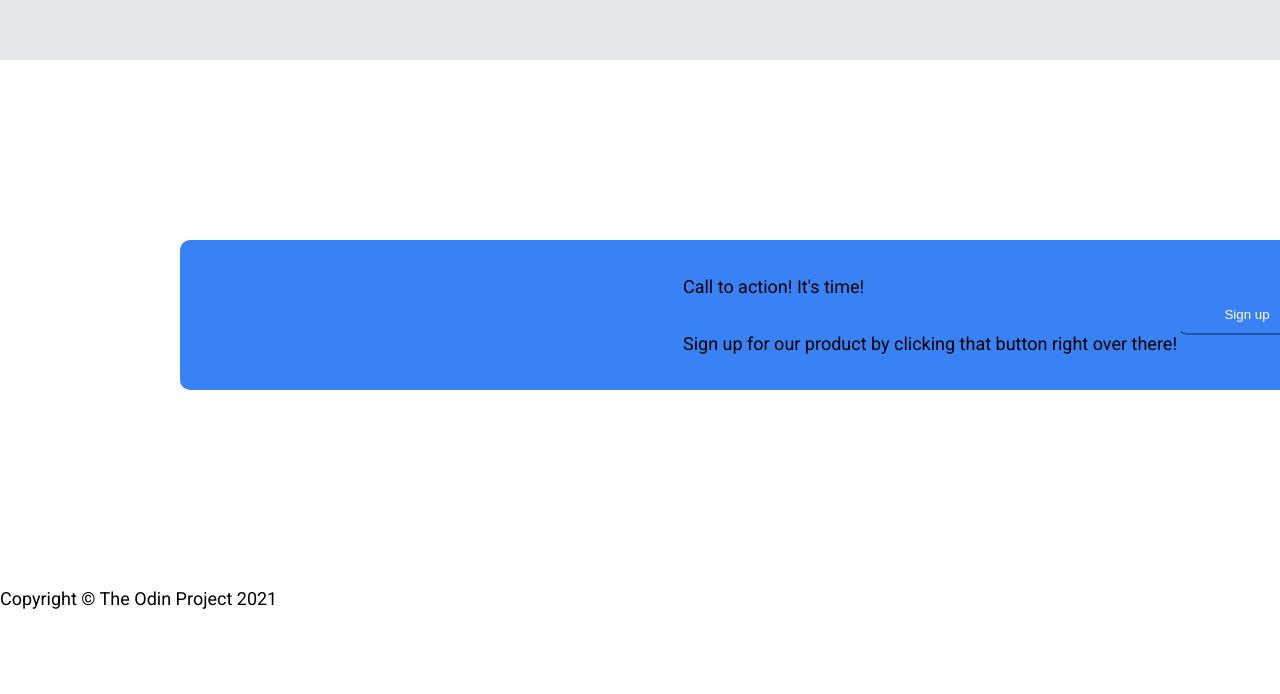
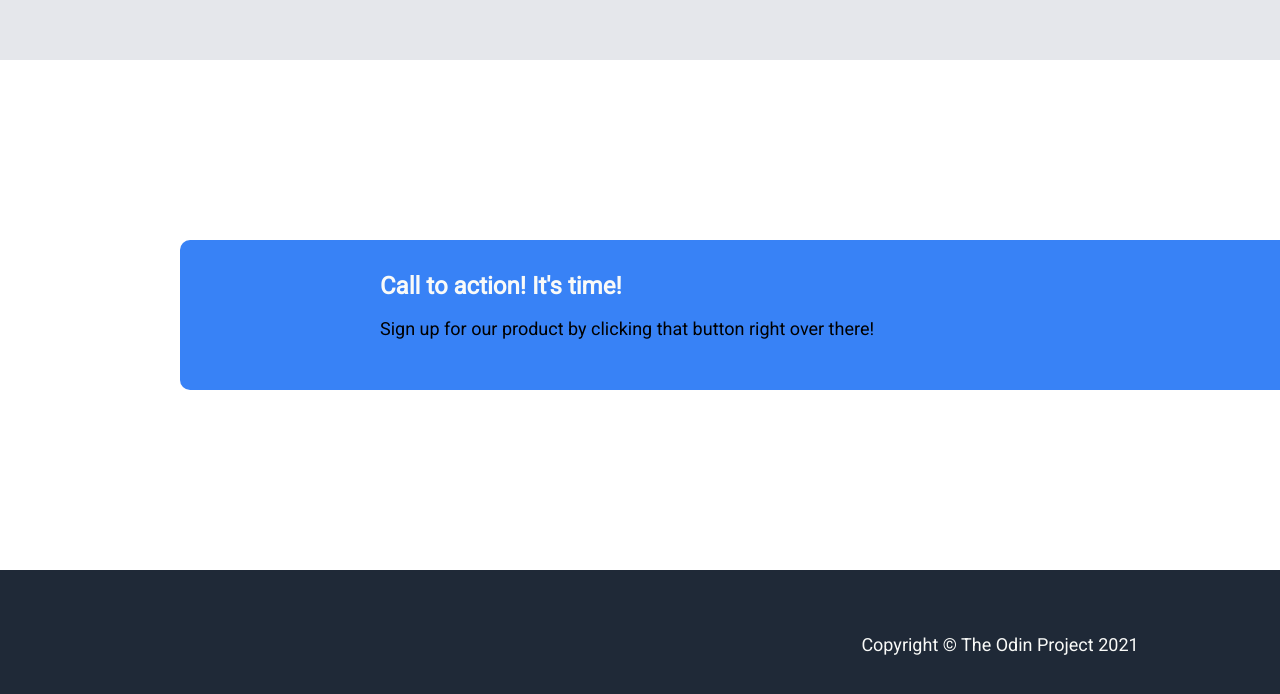
Before and after one commit to mubashir-73/landing-page, a plain HTML site: page index.html in a window 1280 px wide. Shown: the part 2562-3256 px from the top of the page. Before the commit the page ends 3189 px from the top, so only its background shows below. Drawn offline with Linux system fonts and the light colour scheme.

Commit message:
finish the final panel

```diff
--- a/index.html
+++ b/index.html
@@ -45,8 +45,8 @@
     <h2 class="god">-Thor, God of Thunder</h2>
 </div>
 <div class="fourth">
-    <div class="smol"><div class="action"><p class="Call">Call to action! It's time!</p><p>Sign up for our product by clicking that button right over there!</p></div>
-    <button>Sign up</button>
+    <div class="smol"><div class="action"><p class="leg">Call to action! It's time!</p><p>Sign up for our product by clicking that button right over there!</p></div>
+    <button class="sinkin">Sign up</button>
 </div>
 </div>
 <div class="finale">
--- a/styles.css
+++ b/styles.css
@@ -161,21 +161,47 @@ border: 4px solid #3882f6;;
 .smol{
     display: flex;
     flex-direction: row;
-    justify-content: center;
     align-items: center;
     background-color: #3882f6;
     margin: auto;
-    width: 1800px;
+    width: 1700px;
     border: 5px;
     border-radius: 10px;
-    height: 150px;
+    height: 50px;
+    justify-content: space-between;
+    padding: 50px;
+    padding-left: 200px;
+    padding-right: 200px;
 }
 
 .action{
     display: flex;
     flex-direction: column;
+    align-items: flex-start;
+    text-align: left;
 }
 
-.call{
-   margin: auto;
+.leg{
+   margin: 0%;
+   font-size: 24px;
+   font-weight: bolder;
+   color: #F9FAF8;
 }
+
+.sinkin{
+    border-color: #F9FAF8;
+    border-style: solid;
+    border-width:2px;
+    font-size: 18px;
+}
+
+.finale{
+    display: flex;
+    flex-direction: row;
+    justify-content: center;
+    align-items: center;
+    background-color: #1F2937;
+    font-size: 18px;
+    color: #F9FAF8;
+    min-height: 150px;
+}
```
